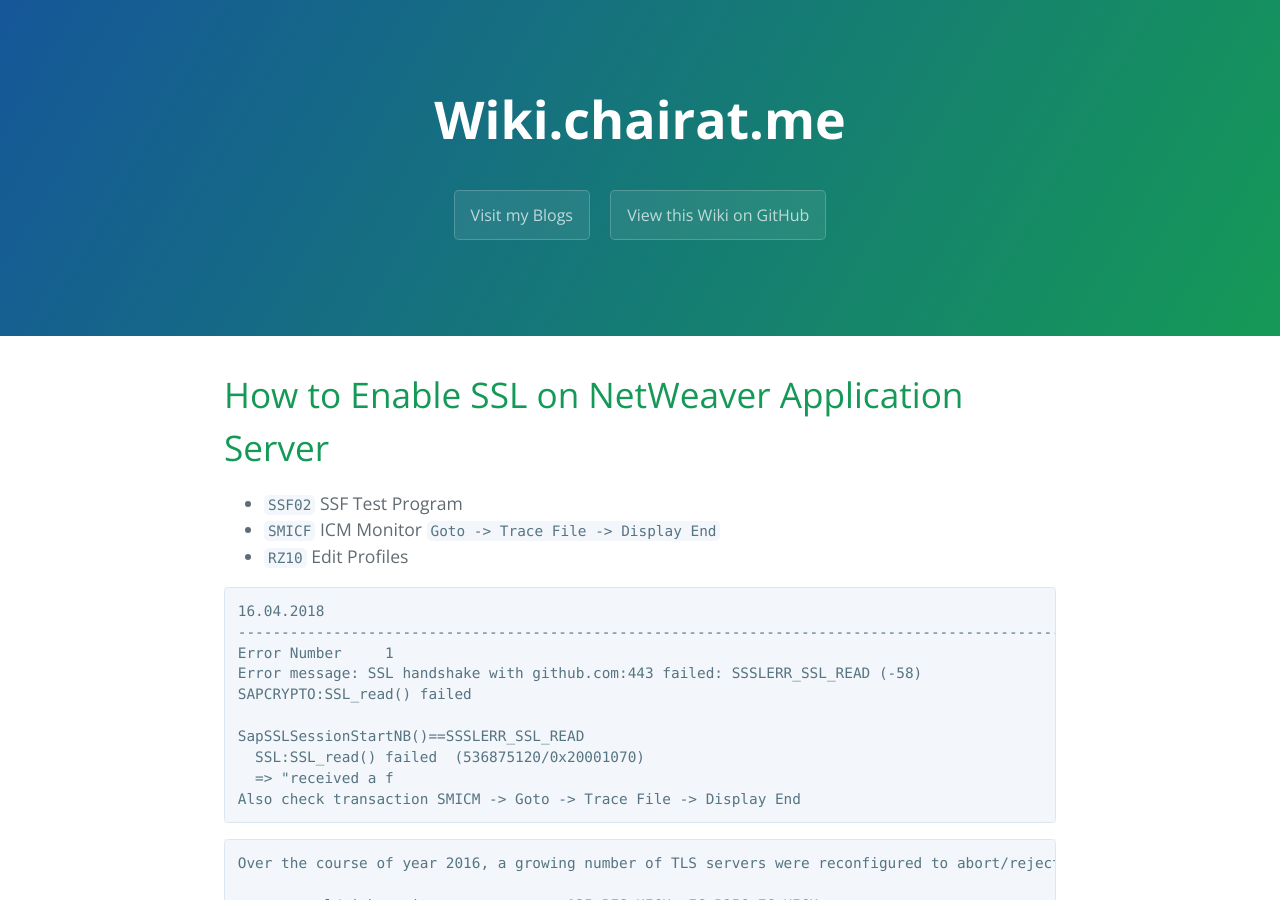
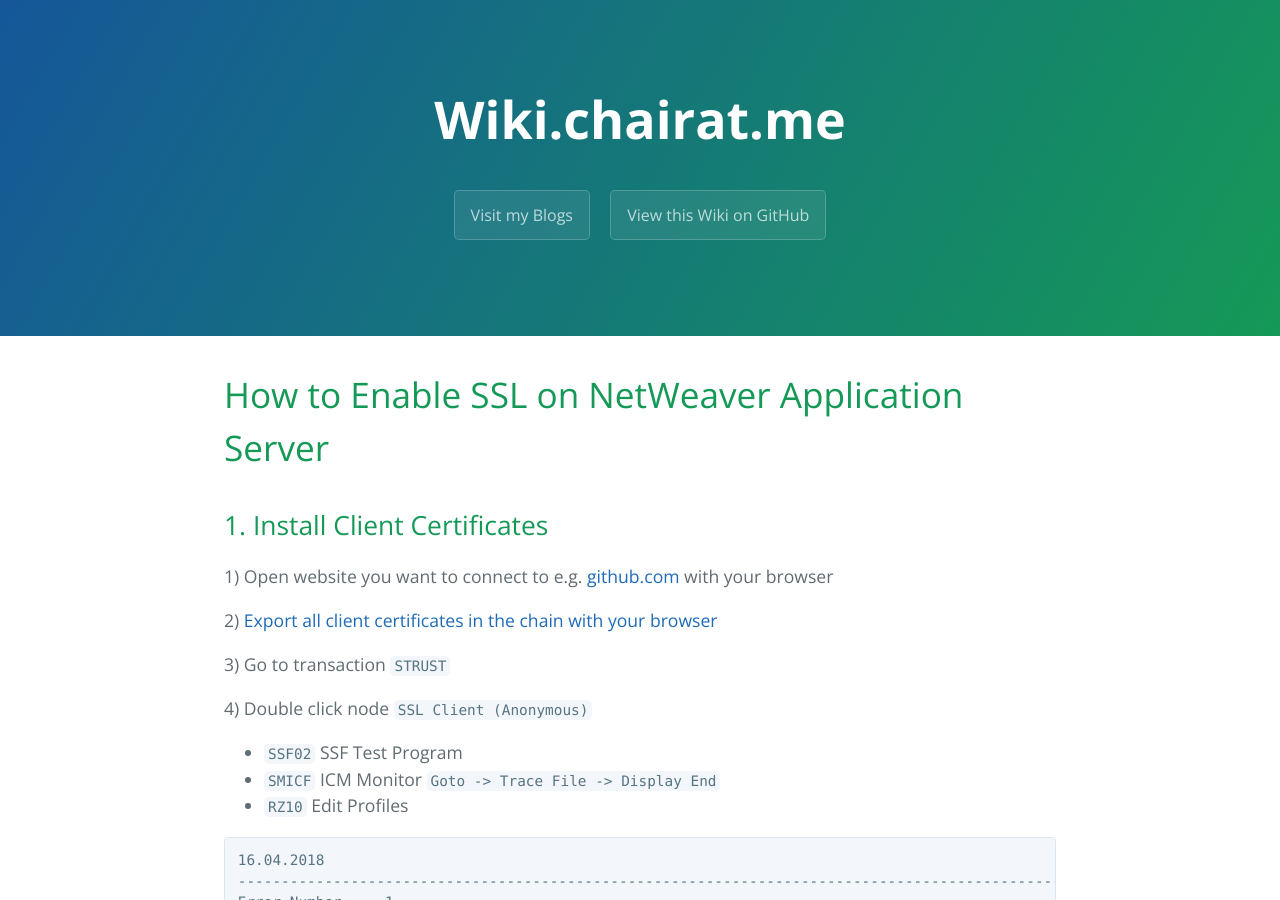
Before and after one commit to shruti170901/hola.github.io, a Jekyll site: the page built from abap/ssl.md, in a window 1280 px wide and 900 px high. Built offline with Jekyll 4.4.1, drawn with Linux system fonts in a browser that asks for light colours; the repository's description, which GitHub fills in, is left out; our own code applies the rules of GitHub Pages for plain Markdown files.

Commit message:
Update ssl.md

```diff
--- a/abap/ssl.md
+++ b/abap/ssl.md
@@ -3,6 +3,18 @@ layout: default
 ---
 
 # How to Enable SSL on NetWeaver Application Server
+
+## 1. Install Client Certificates
+
+1) Open website you want to connect to e.g. [github.com](https://github.com/) with your browser
+
+2) [Export all client certificates in the chain with your browser](export-certs-with-browser)
+
+3) Go to transaction `STRUST`
+
+4) Double click node `SSL Client (Anonymous)`
+
+
 
 - `SSF02` SSF Test Program
 - `SMICF` ICM Monitor `Goto -> Trace File -> Display End`
```
